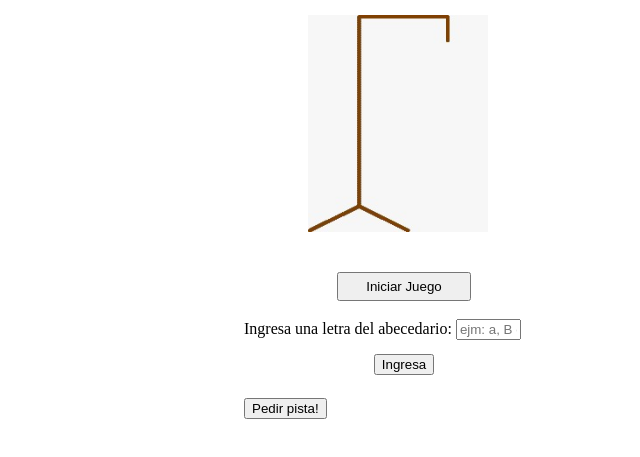
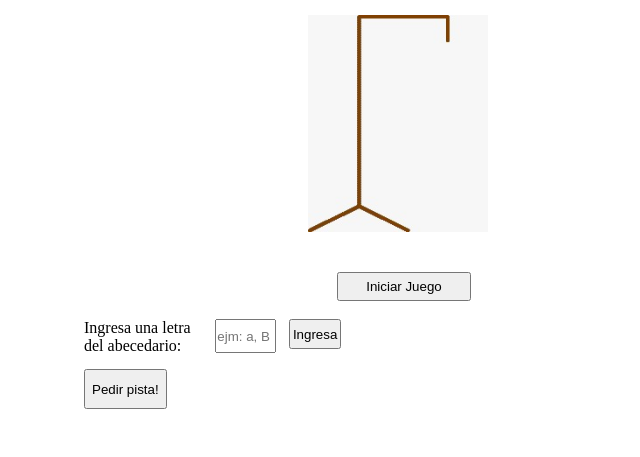
Before and after one commit to cartagoReminiscence/ahorcado-game, a plain HTML site: page index.html in a window 1280 px wide. Shown: the part 147-604 px from the top of the page, without its empty margins (236-876 px from the left). Drawn offline with Linux system fonts and the light colour scheme.

Commit message:
structura HTML y estilos cambiados, aun por mejorar

```diff
--- a/index.html
+++ b/index.html
@@ -31,10 +31,14 @@
     <div id="entrada-jugador">
         <!-- Aún por mejorar el posicionamiento de los botones -->
         <div id="btn-entrada-jugador">
-            <label for="letra">Ingresa una letra del abecedario: </label>
-            <input type="text" name="letra" id="letra" placeholder="ejm: a, B o z" maxlength="1" size="5" />
-            <br>
-            <button onclick="ingresar()" id="ingresar">Ingresa</button>
+            <div id="caja-ingresar">
+                <label for="letra" id="text-input-abc">Ingresa una letra del abecedario: </label>
+            </div>
+
+            <div id="caja-input-button">
+                <input type="text" name="letra" id="letra" placeholder="ejm: a, B o z" maxlength="1" size="5" />
+                <button onclick="ingresar()" id="ingresar">Ingresa</button>
+            </div>
         </div>
 
         <div id="div-pedir-pista">
--- a/style.css
+++ b/style.css
@@ -1,6 +1,16 @@
 body {
+
     margin: auto;
     width: 50%;
+
+
+/*
+    margin-left:auto;
+    margin-right:auto;
+    width:80%;
+    display: flex;
+    flex-direction: column;
+ */
 }
 
 h1 {
@@ -9,11 +19,9 @@ h1 {
 
 /* Palabra desconocida: oculta por caracteres "_" */
 #palabra-desconocida {
-    /* margin: auto; */
     padding: 23px;
     width: 100%;
     text-align: center;
-    /* padding: auto; */
 }
 
 #letra-desconocida {
@@ -36,14 +44,53 @@ h1 {
 /* input de jugador */
 /* etiqueta div */
 #entrada-jugador {
-    margin: auto;
-    /* padding-left: 1em;
-    padding-right: 1em; */
-    width: 20em;
+    /* display: flex; */
+    /* flex-direction: column; */
+    /* margin: auto; */
+    /* width: 15em; */
+    height: 50px;
+    width: 270px;
+}
+
+/* caja de texto, input y boton para "entrada-jugador" */
+#btn-entrada-jugador {
+    margin: 0;
+    padding: 0;
+    width: 100%;
+    height: 100%;
+    display: flex;
+    /*
+    flex-direction: row;
+    justify-content: center; */
+}
+
+/* caja que encierra a "label" id="text-inpu-abc" */
+#caja-ingresar {
+    width: 50%;
+    /* margin: auto;
+    padding: 0;
+    width: 73px; */
+}
+
+#text-input-abc {
+    width: 80px;
+}
+
+/*  */
+#caja-input-button {
+    display: flex;
+    justify-content: space-evenly;
+    width: 64%;
+
 }
 
 /* etiqueta input */
 #letra {
+    /* margin: 1em 0.3em 1em 0.7em; */
+    margin: 0px;
+    padding: 0;
+    /* width: ; */
+    height: 30px;
     text-align: center;
 }
 
@@ -55,26 +102,36 @@ h1 {
     display: block;
 }
 
-/* #ingresar {
-    margin-left: 4em;
-    width: 7em;
-} */
-
 #ingresar {
     display: block;
-    margin: 1em auto;
+    /* margin: 1em auto; */
+    margin: 0;
+    padding: 0px;
+    height: 30px;
+    width: 52px;
 }
 
+/* caja envuele a boton "pedir-pista */
 #div-pedir-pista {
+/*
+    display: flex;
+    justify-content: center; */
+
+    width: 100%;
+    height: 40px;
     display: flex;
     justify-content: left;
 }
 
 #pedir-pista {
-    margin: 10px 0;
+    /* margin: 10px 0; */
+    /* width: 100%; */
+
 }
 
 /* mensaje pista */
 #pista {
-    margin-left: 40px;
+    /* margin-left: 40px; */
+    width: 50%;
+    height: 100%;
 }
```
